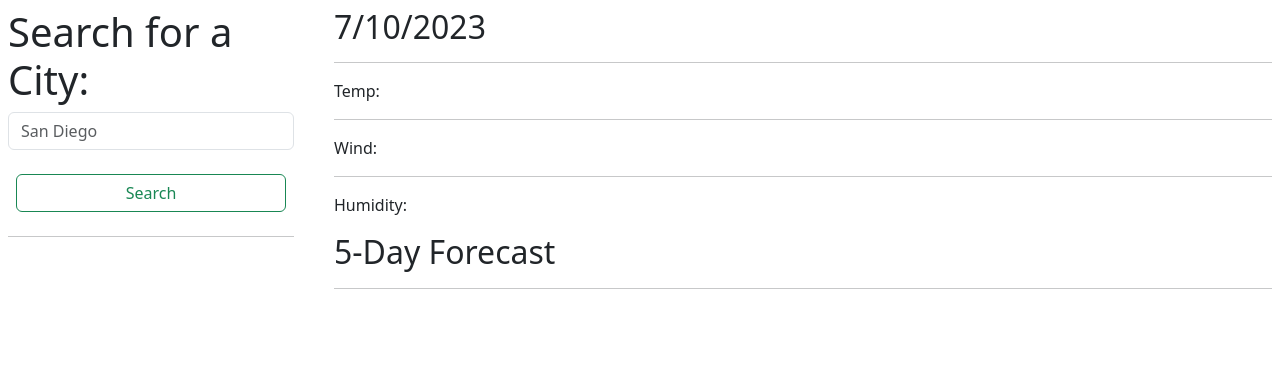
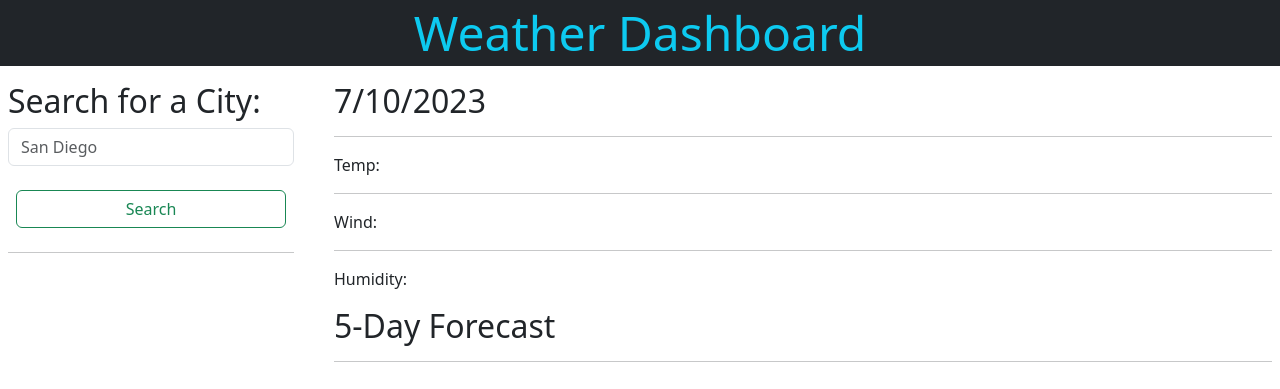
Before and after one commit to hazkeel27/weather-dashboard, a plain HTML site: page index.html in a window 1280 px wide. Drawn offline with nearby package versions, Linux system fonts and the light colour scheme.

Commit message:
added title to html file and deployed link to readme file

```diff
--- a/index.html
+++ b/index.html
@@ -24,7 +24,7 @@
 </head>
 
 <body>
-
+    <h1 class="display-5 d-flex flex-wrap justify-content-center gap-4 text-bg-dark text-info p-1">Weather Dashboard</h1>
         <div class="row">
 
           <div class="col-md-3">
@@ -33,7 +33,7 @@
             <div class="left-div">
 
                 <div class="p-2 g-col-6">
-                    <h1 class="display-7">Search for a City:</h1>
+                    <h2 class="display-7">Search for a City:</h2>
 
                     <form class="card-body" id="userForm">
                         <div class="input-group mb-3">
```
Also changed, not shown: 1 other file.
